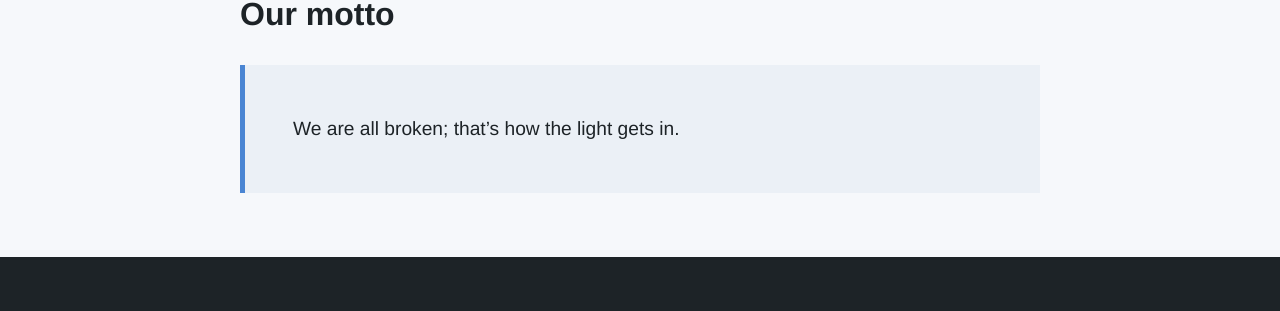
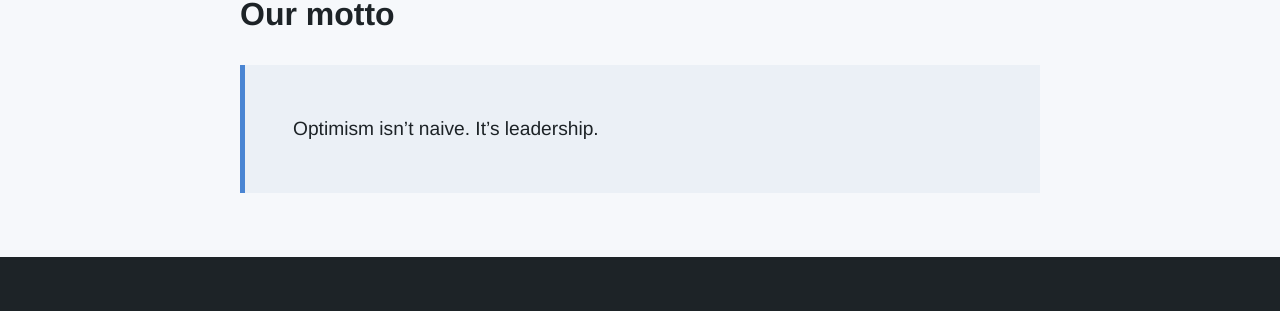
Before and after one commit to crip/crip.io_2.0, a Jekyll site: the page built from about.md, in a window 1280 px wide. Shown: the part 1066-1377 px from the top of the page. Built offline with Jekyll 4.4.1, drawn with Linux system fonts in a browser that asks for light colours; comment, search, counter and statistics services are not loaded.

Commit message:
Update to about.md

```diff
--- a/about.md
+++ b/about.md
@@ -20,4 +20,4 @@ An Cripreneur is an Entrepreneur. We therefore work just as hard for a sole prop
 
 ### Our motto
 
-> We are all broken; that's how the light gets in.
+> Optimism isn’t naive. It’s leadership.
```
